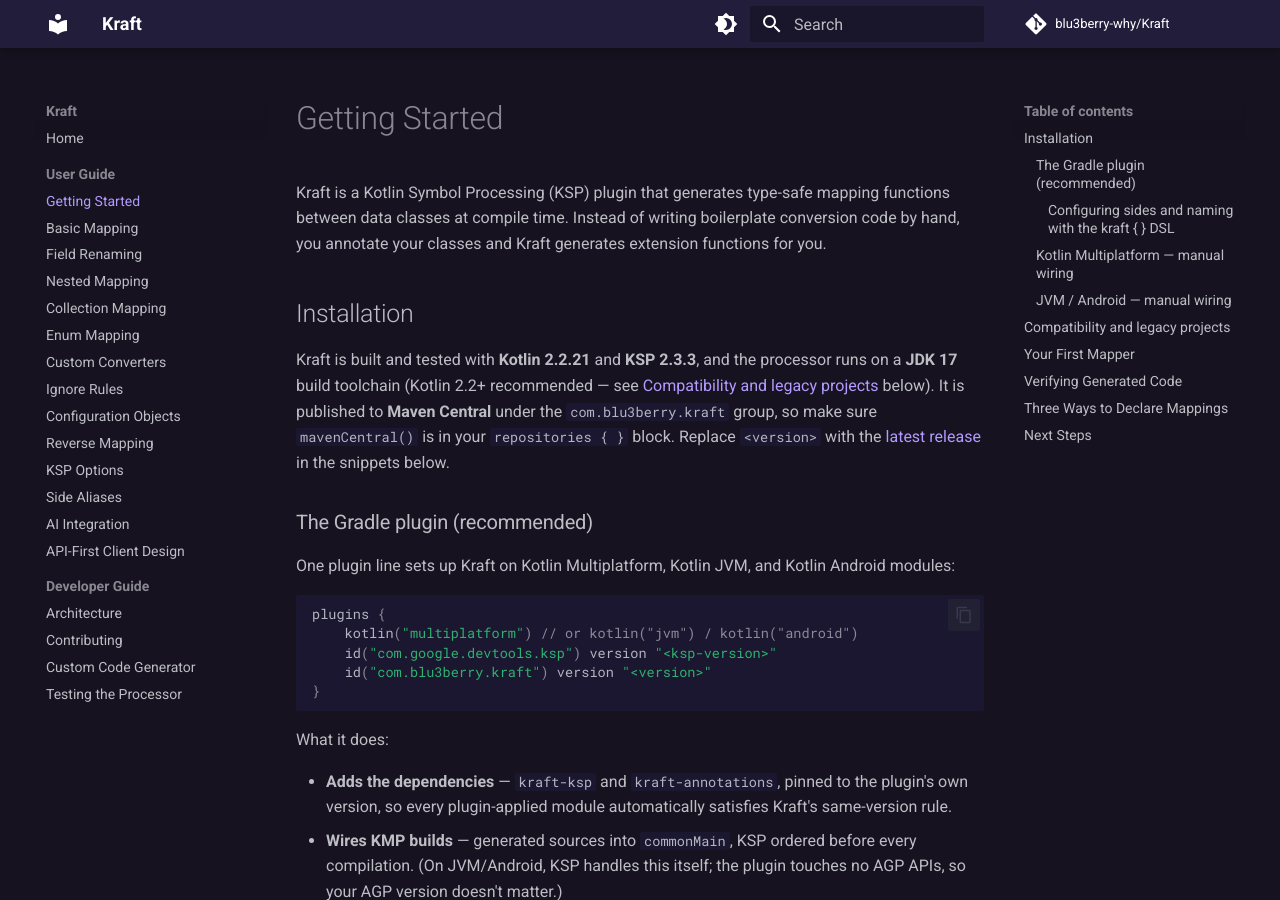
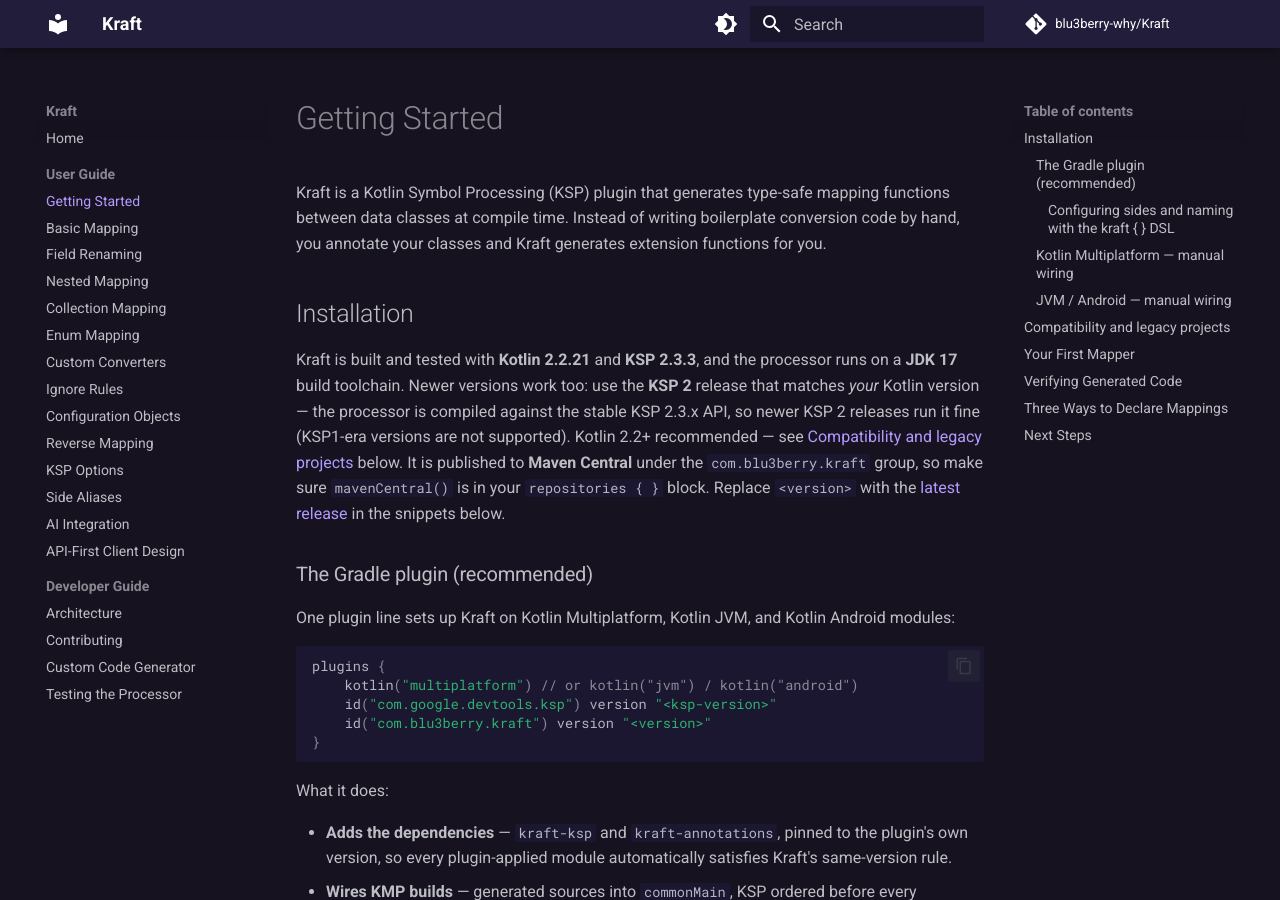
Before and after one commit to blu3berry-why/Kraft, an MkDocs documentation site: the page built from docs/user-guide/getting-started.md, in a window 1280 px wide and 900 px high. Built offline with MkDocs 1.6.1 and Material for MkDocs 9.7.7, drawn with Linux system fonts in a browser that asks for light colours; comment, search, counter and statistics services are not loaded; some of the changed text lies outside the part shown.

Commit message:
docs: clarify KSP compatibility — KSP 2 line matching your Kotlin, not a 2.3.3 pin
Co-Authored-By: Claude Fable 5 <noreply@anthropic.com>

````diff
--- a/docs/user-guide/getting-started.md
+++ b/docs/user-guide/getting-started.md
@@ -4,7 +4,7 @@ Kraft is a Kotlin Symbol Processing (KSP) plugin that generates type-safe mappin
 
 ## Installation
 
-Kraft is built and tested with **Kotlin 2.2.21** and **KSP 2.3.3**, and the processor runs on a **JDK 17** build toolchain (Kotlin 2.2+ recommended — see [Compatibility and legacy projects](#compatibility-and-legacy-projects) below). It is published to **Maven Central** under the `com.blu3berry.kraft` group, so make sure `mavenCentral()` is in your `repositories { }` block. Replace `<version>` with the [latest release](https://central.sonatype.com/namespace/com.blu3berry.kraft) in the snippets below.
+Kraft is built and tested with **Kotlin 2.2.21** and **KSP 2.3.3**, and the processor runs on a **JDK 17** build toolchain. Newer versions work too: use the **KSP 2** release that matches *your* Kotlin version — the processor is compiled against the stable KSP 2.3.x API, so newer KSP 2 releases run it fine (KSP1-era versions are not supported). Kotlin 2.2+ recommended — see [Compatibility and legacy projects](#compatibility-and-legacy-projects) below. It is published to **Maven Central** under the `com.blu3berry.kraft` group, so make sure `mavenCentral()` is in your `repositories { }` block. Replace `<version>` with the [latest release](https://central.sonatype.com/namespace/com.blu3berry.kraft) in the snippets below.
 
 ### The Gradle plugin (recommended)
 
@@ -92,7 +92,7 @@ dependencies {
 
 ## Compatibility and legacy projects
 
-Kraft runs entirely at **build time**. The toolchain it needs — Kotlin 2.2.21, KSP 2.3.3, JDK 17 — is only used to *generate* the mappers. It is never required at runtime:
+Kraft runs entirely at **build time**. The toolchain it needs — Kotlin 2.2+, a matching KSP 2 release, JDK 17 — is only used to *generate* the mappers. It is never required at runtime:
 
 - **Generated mappers are plain Kotlin.** Kraft emits trivial extension functions with no modern-only language features, e.g.:
   ```kotlin
````
Also changed, not shown: README.md (+1 -1 lines).
